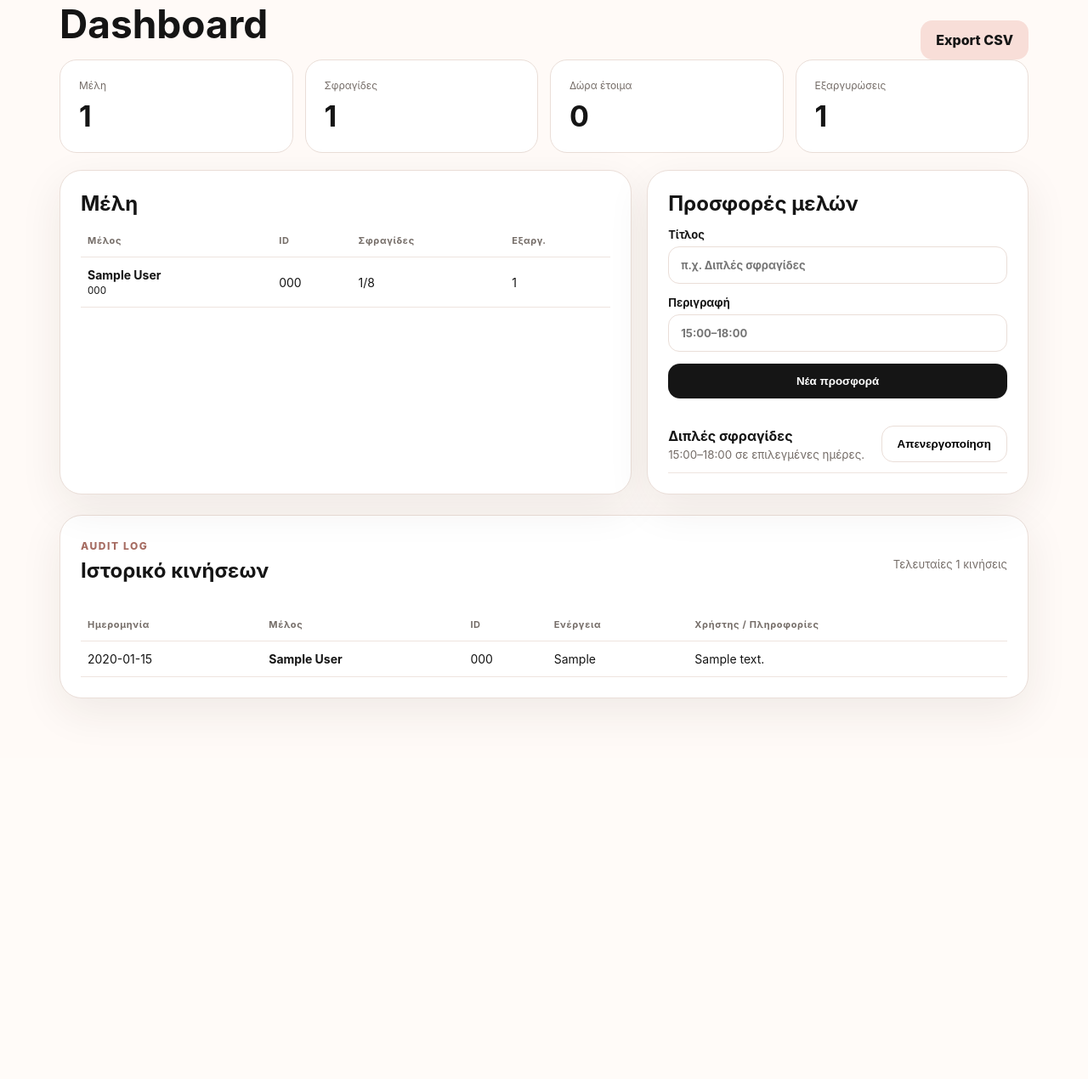
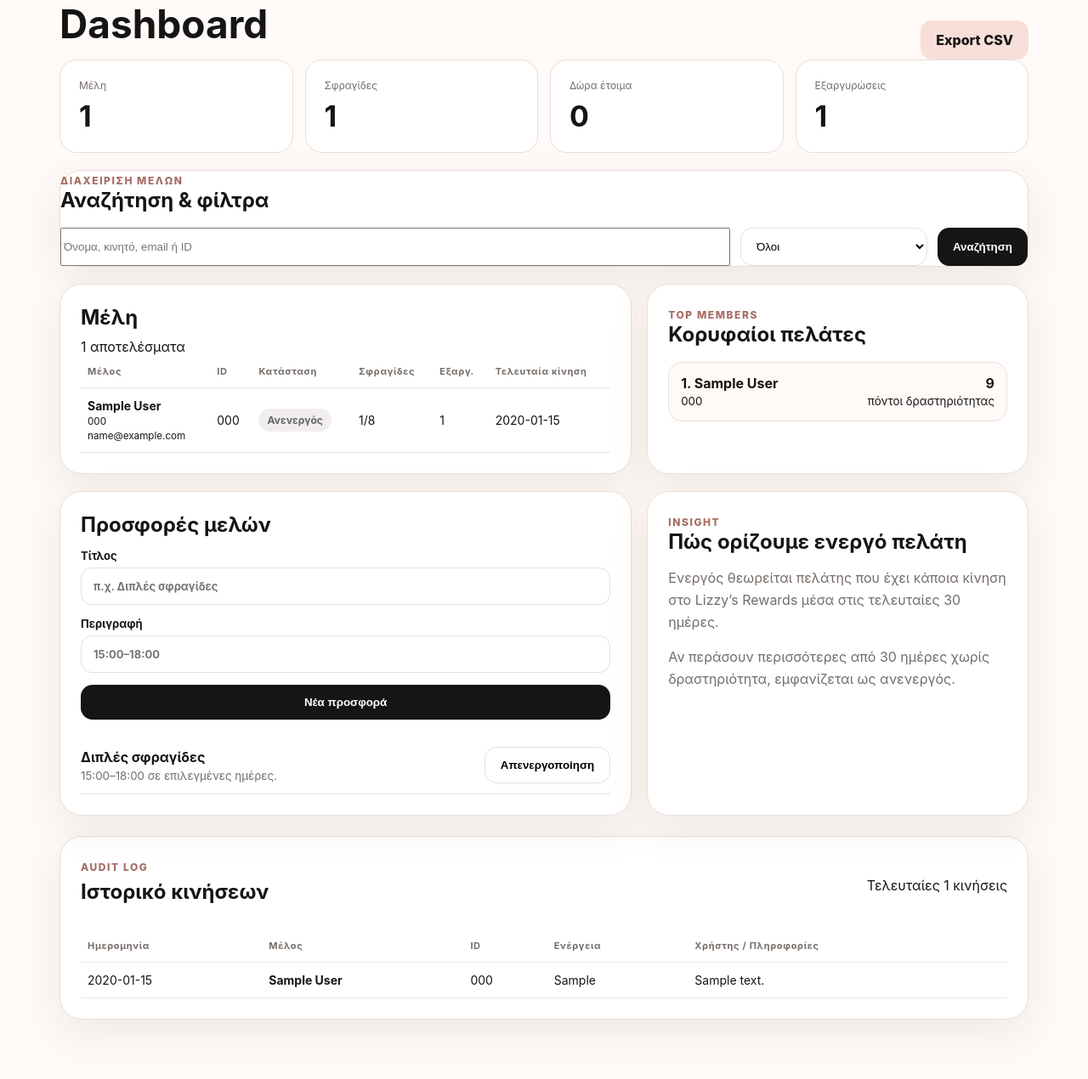
Before and after one commit to athenshomeconcept-ai/lizzys-rewards, a Flask app: page /admin in a window 1280 px wide. Shown: the part 142-1412 px from the top of the page at 85% size. Before the commit the page ends 970 px from the top, so only its background shows below. Run offline with Flask 3, Linux system fonts and the light colour scheme; the visitor is signed in with stand-in values (Sample User, id 1); data comes from the database, SQL or seed files in the repository; tables that the repository leaves empty hold one stand-in row (values such as "Sample post"); some libraries are stand-ins or nearby versions.

Commit message:
Update admin.html

```diff
--- a/templates/admin.html
+++ b/templates/admin.html
@@ -15,35 +15,76 @@
 
 
 <section class="stats">
+  <div><span>Μέλη</span><strong>{{ stats.members }}</strong></div>
+  <div><span>Σφραγίδες</span><strong>{{ stats.stamps }}</strong></div>
+  <div><span>Δώρα έτοιμα</span><strong>{{ stats.ready }}</strong></div>
+  <div><span>Εξαργυρώσεις</span><strong>{{ stats.redeemed }}</strong></div>
+</section>
 
+
+<section class="panel" style="margin-top:20px;">
+
+  <div class="panel-head">
     <div>
-    <span>Μέλη</span>
-    <strong>{{ stats.members }}</strong>
+      <span class="eyebrow">ΔΙΑΧΕΙΡΙΣΗ ΜΕΛΩΝ</span>
+      <h2>Αναζήτηση & φίλτρα</h2>
+    </div>
   </div>
 
-  <div>
-    <span>Σφραγίδες</span>
-    <strong>{{ stats.stamps }}</strong>
-  </div>
+  <form method="get"
+        style="
+          display:grid;
+          grid-template-columns:1fr 220px auto;
+          gap:12px;
+          margin-top:18px;
+        ">
 
-  <div>
-    <span>Δώρα έτοιμα</span>
-    <strong>{{ stats.ready }}</strong>
-  </div>
+    <input
+      type="text"
+      name="q"
+      value="{{ q }}"
+      placeholder="Όνομα, κινητό, email ή ID">
 
-  <div>
-    <span>Εξαργυρώσεις</span>
-    <strong>{{ stats.redeemed }}</strong>
-  </div>
+    <select
+      name="status"
+      style="
+        border:1px solid #eaded8;
+        border-radius:14px;
+        padding:13px 14px;
+        background:#fff;
+      ">
+
+      <option value="all" {% if status == 'all' %}selected{% endif %}>
+        Όλοι
+      </option>
+
+      <option value="active" {% if status == 'active' %}selected{% endif %}>
+        Ενεργοί
+      </option>
+
+      <option value="inactive" {% if status == 'inactive' %}selected{% endif %}>
+        Ανενεργοί
+      </option>
+
+    </select>
+
+    <button class="btn primary">
+      Αναζήτηση
+    </button>
+
+  </form>
 
 </section>
 
 
-<section class="grid2">
+<section class="grid2" style="margin-top:20px;">
 
   <div class="panel">
 
+    <div class="panel-head">
       <h2>Μέλη</h2>
+      <span class="muted">{{ members|length }} αποτελέσματα</span>
+    </div>
 
     <div class="table-wrap">
 
@@ -53,8 +94,10 @@
           <tr>
             <th>Μέλος</th>
             <th>ID</th>
+            <th>Κατάσταση</th>
             <th>Σφραγίδες</th>
             <th>Εξαργ.</th>
+            <th>Τελευταία κίνηση</th>
           </tr>
         </thead>
 
@@ -68,18 +111,54 @@
               <strong>{{ m.name }}</strong>
               <br>
               <small>{{ m.phone }}</small>
+              {% if m.email %}
+                <br>
+                <small>{{ m.email }}</small>
+              {% endif %}
             </td>
 
+            <td>{{ m.member_code }}</td>
+
             <td>
-              {{ m.member_code }}
+
+              {% if m.is_active %}
+
+                <span style="
+                  display:inline-block;
+                  padding:6px 10px;
+                  border-radius:999px;
+                  background:#eaf7ef;
+                  color:#1c6a43;
+                  font-size:12px;
+                  font-weight:700;
+                ">
+                  Ενεργός
+                </span>
+
+              {% else %}
+
+                <span style="
+                  display:inline-block;
+                  padding:6px 10px;
+                  border-radius:999px;
+                  background:#f2eeee;
+                  color:#666;
+                  font-size:12px;
+                  font-weight:700;
+                ">
+                  Ανενεργός
+                </span>
+
+              {% endif %}
+
             </td>
 
-            <td>
-              {{ m.stamps }}/{{ goal }}
-            </td>
+            <td>{{ m.stamps }}/{{ goal }}</td>
+
+            <td>{{ m.redeemed }}</td>
 
             <td>
-              {{ m.redeemed }}
+              {{ m.last_activity or '-' }}
             </td>
 
           </tr>
@@ -97,10 +176,54 @@
 
   <div class="panel">
 
+    <span class="eyebrow">TOP MEMBERS</span>
+    <h2>Κορυφαίοι πελάτες</h2>
+
+    <div style="display:grid;gap:12px;margin-top:18px;">
+
+      {% for m in top_members %}
+
+      <div style="
+        display:flex;
+        justify-content:space-between;
+        align-items:center;
+        gap:12px;
+        padding:14px;
+        border:1px solid #eaded8;
+        border-radius:16px;
+        background:#fffaf7;
+      ">
+
+        <div>
+          <strong>{{ loop.index }}. {{ m.name }}</strong>
+          <br>
+          <small>{{ m.member_code }}</small>
+        </div>
+
+        <div style="text-align:right;">
+          <strong>{{ m.score }}</strong>
+          <br>
+          <small>πόντοι δραστηριότητας</small>
+        </div>
+
+      </div>
+
+      {% endfor %}
+
+    </div>
+
+  </div>
+
+</section>
+
+
+<section class="grid2" style="margin-top:20px;">
+
+  <div class="panel">
+
     <h2>Προσφορές μελών</h2>
 
-    <form
-      class="form compact"
+    <form class="form compact"
           method="post"
           action="{{ url_for('add_offer') }}">
 
@@ -161,15 +284,30 @@
 
   </div>
 
+
+  <div class="panel">
+
+    <span class="eyebrow">INSIGHT</span>
+    <h2>Πώς ορίζουμε ενεργό πελάτη</h2>
+
+    <p>
+      Ενεργός θεωρείται πελάτης που έχει κάποια κίνηση
+      στο Lizzy’s Rewards μέσα στις τελευταίες 30 ημέρες.
+    </p>
+
+    <p>
+      Αν περάσουν περισσότερες από 30 ημέρες χωρίς δραστηριότητα,
+      εμφανίζεται ως ανενεργός.
+    </p>
+
+  </div>
+
 </section>
 
 
-<section
-  class="panel activity-panel"
-  style="margin-top:24px;">
+<section class="panel activity-panel" style="margin-top:24px;">
 
-  <div
-    style="
+  <div style="
     display:flex;
     justify-content:space-between;
     align-items:center;
@@ -178,20 +316,11 @@
   ">
 
     <div>
-      <span class="eyebrow">
-        AUDIT LOG
-      </span>
-
-      <h2 style="margin-top:6px;">
-        Ιστορικό κινήσεων
-      </h2>
+      <span class="eyebrow">AUDIT LOG</span>
+      <h2 style="margin-top:6px;">Ιστορικό κινήσεων</h2>
     </div>
 
-    <span
-      style="
-        font-size:13px;
-        color:#756d68;
-      ">
+    <span class="muted">
       Τελευταίες {{ activity|length }} κινήσεις
     </span>
 
@@ -203,7 +332,6 @@
     <table>
 
       <thead>
-
         <tr>
           <th>Ημερομηνία</th>
           <th>Μέλος</th>
@@ -211,9 +339,7 @@
           <th>Ενέργεια</th>
           <th>Χρήστης / Πληροφορίες</th>
         </tr>
-
       </thead>
-
 
       <tbody>
 
@@ -221,29 +347,19 @@
 
         <tr>
 
+          <td>{{ a.created_at }}</td>
+
           <td>
-            {{ a.created_at }}
+            <strong>{{ a.name or 'Σύστημα' }}</strong>
           </td>
 
-
-          <td>
-            <strong>
-              {{ a.name or 'Σύστημα' }}
-            </strong>
-          </td>
-
-
-          <td>
-            {{ a.member_code or '-' }}
-          </td>
-
+          <td>{{ a.member_code or '-' }}</td>
 
           <td>
 
             {% if a.action == 'stamp_added' %}
 
-              <span
-                style="
+              <span style="
                 display:inline-block;
                 padding:6px 10px;
                 background:#eaf7ef;
@@ -255,11 +371,9 @@
                 +1 Σφραγίδα
               </span>
 
-
             {% elif a.action == 'reward_redeemed' %}
 
-              <span
-                style="
+              <span style="
                 display:inline-block;
                 padding:6px 10px;
                 background:#f8ded8;
@@ -271,11 +385,9 @@
                 Εξαργύρωση
               </span>
 
-
             {% elif a.action == 'member_created' %}
 
-              <span
-                style="
+              <span style="
                 display:inline-block;
                 padding:6px 10px;
                 background:#f2eeee;
@@ -287,7 +399,6 @@
                 Νέα εγγραφή
               </span>
 
-
             {% else %}
 
               {{ a.action }}
@@ -296,15 +407,8 @@
 
           </td>
 
-
           <td>
-
-            {% if a.details %}
-              {{ a.details }}
-            {% else %}
-              -
-            {% endif %}
-
+            {{ a.details or '-' }}
           </td>
 
         </tr>
@@ -319,4 +423,17 @@
 
 </section>
 
+
+<style>
+
+@media(max-width:850px){
+
+  form[method="get"]{
+    grid-template-columns:1fr !important;
+  }
+
+}
+
+</style>
+
 {% endblock %}
```
Lines whose indentation alone changed are shown as unchanged.
